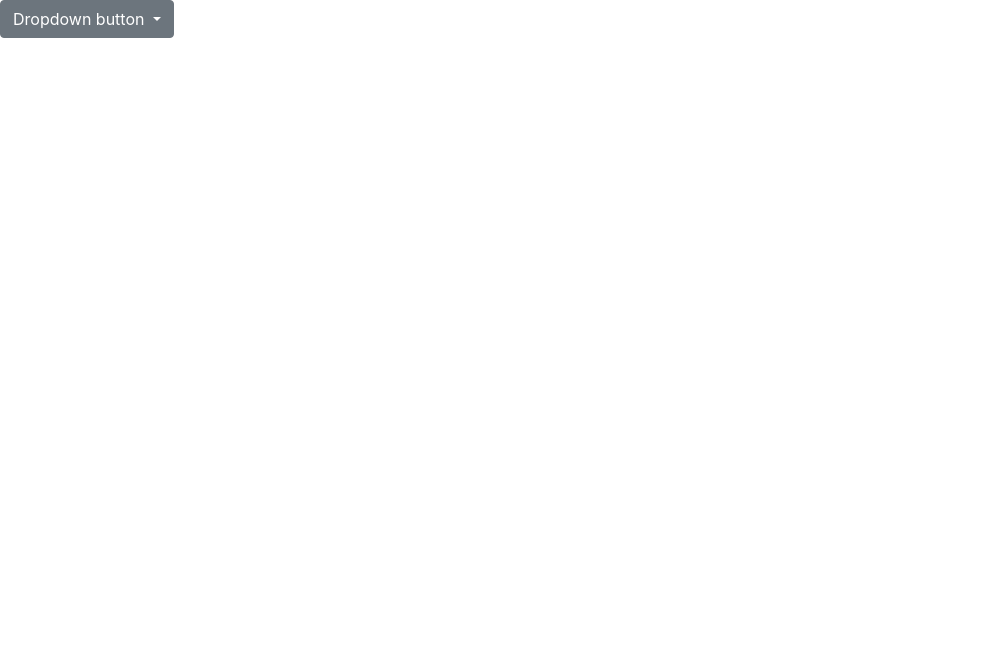
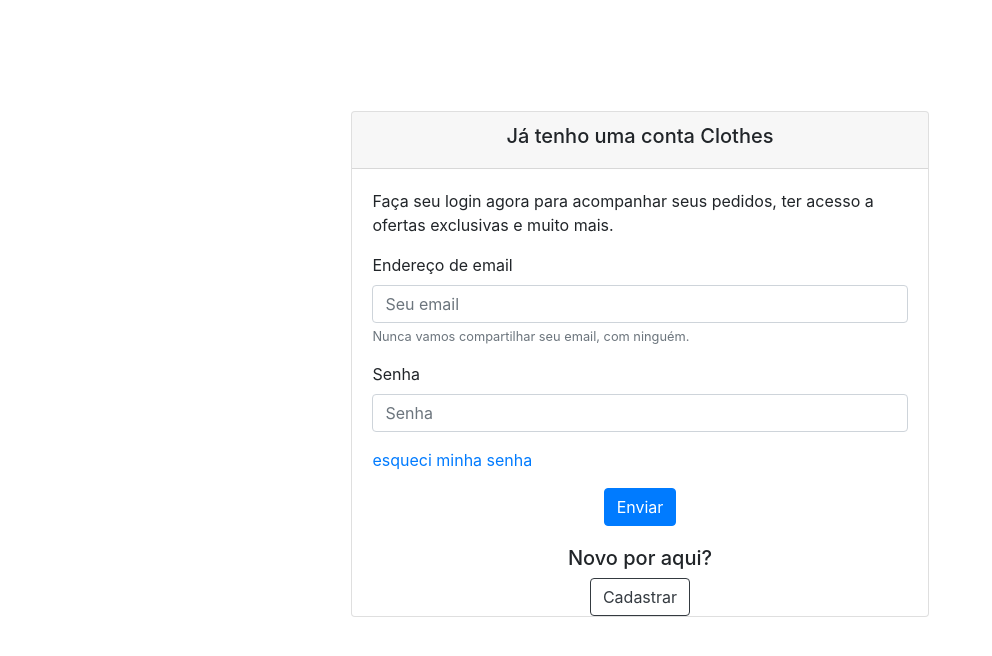
Before and after one commit to Naat-alvees/e-commerce, an Angular app in the folder e-commerce/: page / in a window 1280 px wide. Shown: the top 656 px of the page, without its empty margins (0-992 px from the left). Built offline with nearby package versions, Linux system fonts and the light colour scheme.

Commit message:
Adicionado componente login

```diff
--- a/e-commerce/src/app/app.component.html
+++ b/e-commerce/src/app/app.component.html
@@ -1,4 +1,4 @@
-<div class="dropdown">
+<!-- <div class="dropdown">
   <button class="btn btn-secondary dropdown-toggle" type="button" id="dropdownMenuButton" data-toggle="dropdown" aria-haspopup="true" aria-expanded="false">
     Dropdown button
   </button>
@@ -7,4 +7,6 @@
     <a class="dropdown-item" href="#">Another action</a>
     <a class="dropdown-item" href="#">Something else here</a>
   </div>
-</div>
+</div> -->
+
+<app-login></app-login>
--- a/e-commerce/src/app/app.module.ts
+++ b/e-commerce/src/app/app.module.ts
@@ -3,10 +3,12 @@
 
 import { AppRoutingModule } from './app-routing.module';
 import { AppComponent } from './app.component';
+import { LoginComponent } from './login/login.component';
 
 @NgModule({
   declarations: [
-    AppComponent
+    AppComponent,
+    LoginComponent
   ],
   imports: [
     BrowserModule,
--- /dev/null
+++ b/e-commerce/src/app/login/login.component.css
@@ -0,0 +1,6 @@
+.card{
+    margin: 0 auto; /* Added */
+    float: none; /* Added */
+    margin-top: 10%;
+    width: 52%;
+}
--- /dev/null
+++ b/e-commerce/src/app/login/login.component.html
@@ -0,0 +1,36 @@
+<div class="container">
+    <div class="card">
+        <div class="card-header text-center">
+          <h5>Já tenho uma conta Clothes</h5>
+        </div>
+        <div class="card-body">
+          <p class="card-text">Faça seu login agora para acompanhar seus pedidos, ter acesso a ofertas exclusivas e muito mais.</p>
+          <form>
+            <div class="form-group">
+              <label for="exampleInputEmail1">Endereço de email</label>
+              <input type="email" class="form-control" id="exampleInputEmail1" aria-describedby="emailHelp" placeholder="Seu email">
+              <small id="emailHelp" class="form-text text-muted">Nunca vamos compartilhar seu email, com ninguém.</small>
+            </div>
+            <div class="form-group">
+              <label for="exampleInputPassword1">Senha</label>
+              <input type="password" class="form-control" id="exampleInputPassword1" placeholder="Senha">
+            </div>
+            <div class="form-group">
+                <a href="">esqueci minha senha</a>
+            </div>
+            <div class="text-center">
+                <button type="submit" class="btn btn-primary">Enviar</button>
+            </div>
+
+          </form>
+
+        </div>
+        <div class="text-center">
+            <h5>Novo por aqui?</h5>
+            <button type="button" class="btn btn-outline-dark">Cadastrar</button>
+        </div>
+        <!-- <div class="card-footer text-muted">
+
+        </div> -->
+    </div>
+</div>
--- /dev/null
+++ b/e-commerce/src/app/login/login.component.ts
@@ -0,0 +1,15 @@
+import { Component, OnInit } from '@angular/core';
+
+@Component({
+  selector: 'app-login',
+  templateUrl: './login.component.html',
+  styleUrls: ['./login.component.css']
+})
+export class LoginComponent implements OnInit {
+
+  constructor() { }
+
+  ngOnInit() {
+  }
+
+}
```
Also changed, not shown: 1 other file (tests, documents, lock files or other folders).
